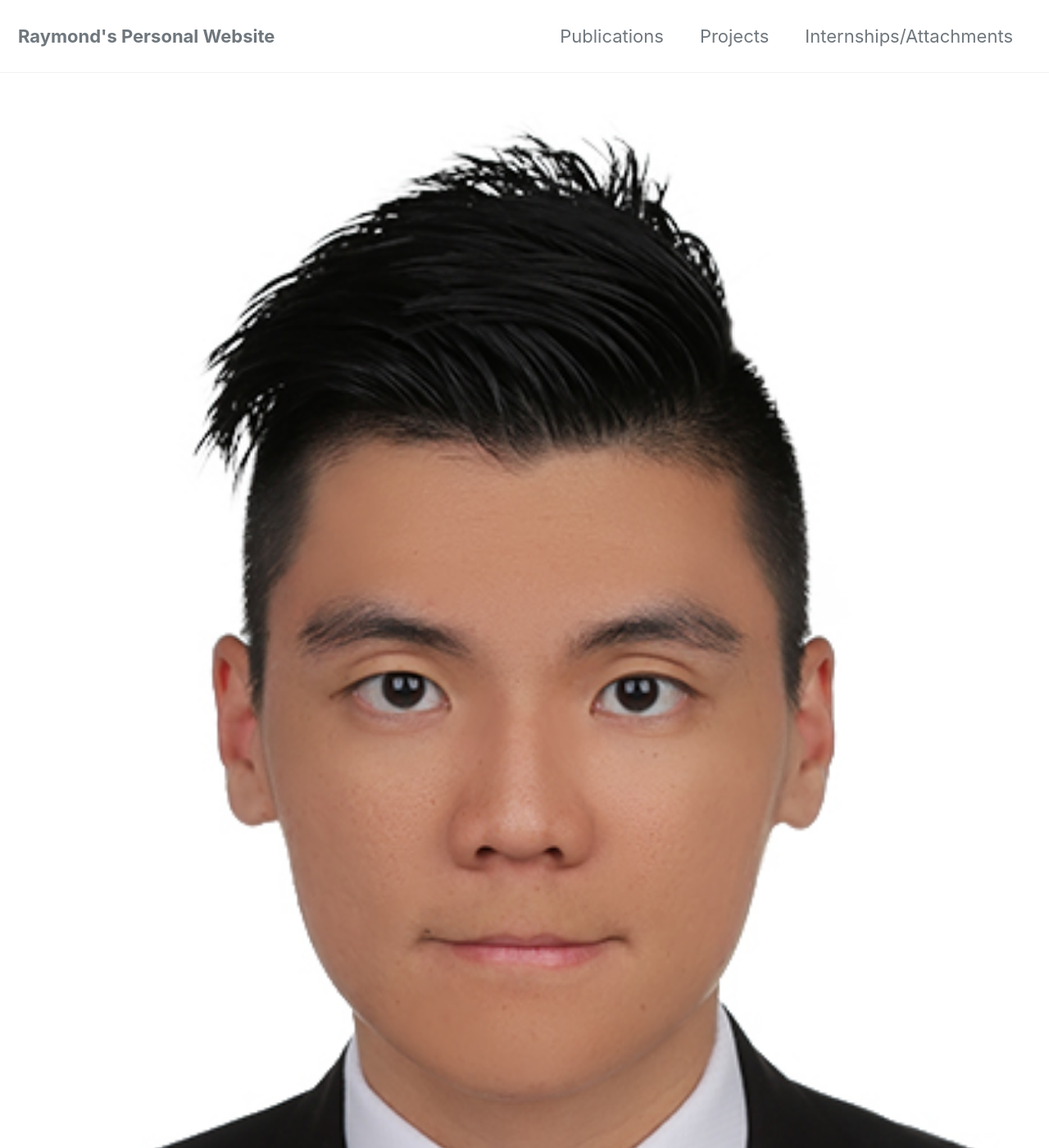
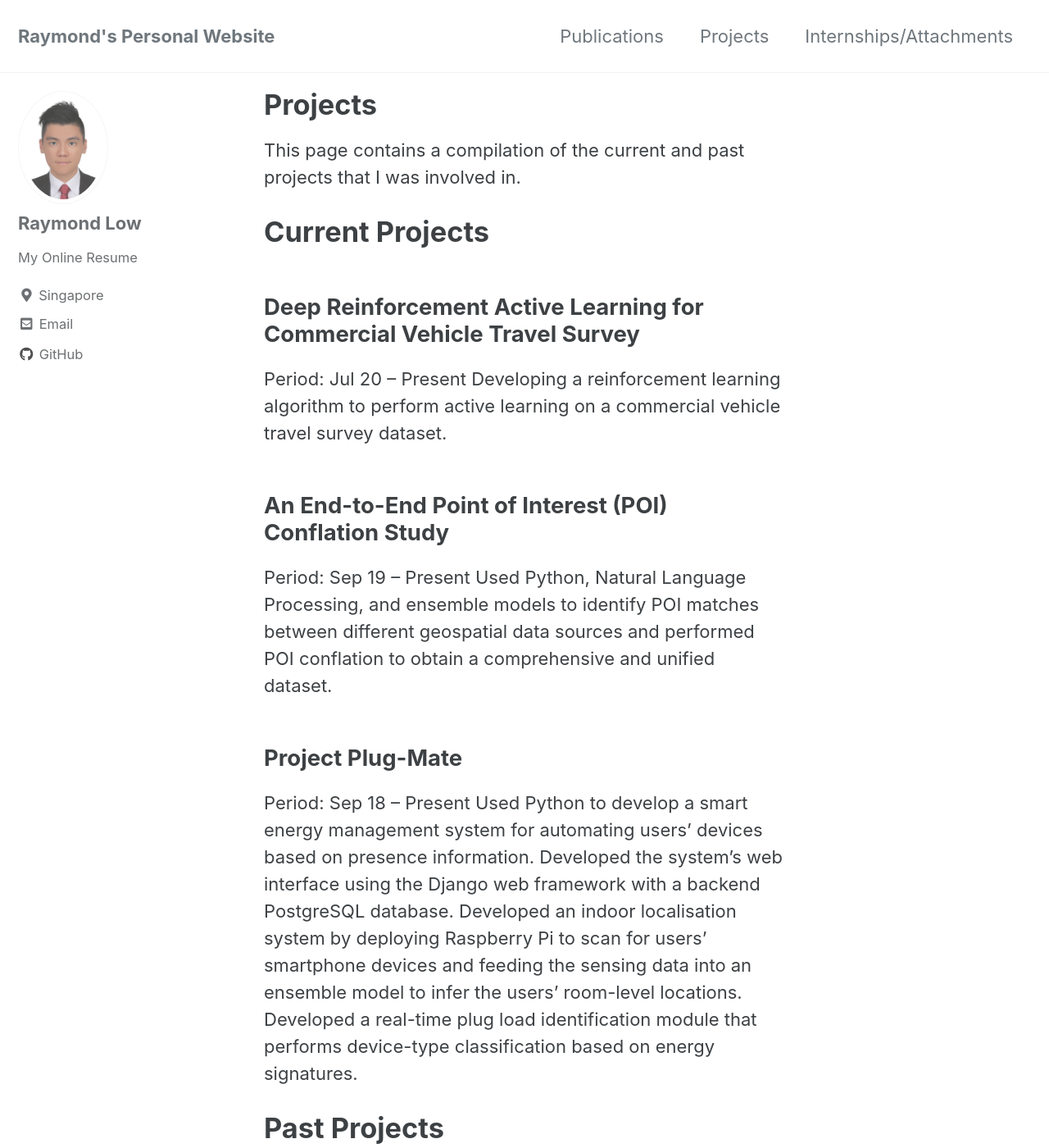
Before and after one commit to iamraymondlow/iamraymondlow.github.io, a Jekyll site: the page built from _pages/projects.md, in a window 1280 px wide and 1400 px high. Shown: the whole window at 82% size. Built offline with Jekyll 4.4.1, drawn with Linux system fonts in a browser that asks for light colours; cached includes are drawn as plain includes; some of the changed text lies outside the part shown.

Commit message:
updated internship and projects pages

```diff
--- a/_pages/internships.md
+++ b/_pages/internships.md
@@ -3,6 +3,51 @@ layout: archive
 author_profile: true
 title: "Internship/Attachments"
 permalink: /internships/
-header:
-    image: "/assets/images/lake.jpg"
 ---
+
+# Agency for Science Technology and Research
+#### Location: Singapore
+#### Period: March 20 to Present
+Visiting Researcher, Institute for Infocomm Research (I2R), Machine Intellection
+* Developing a reinforcement learning algorithm to perform active learning using Pytorch to address sparsely labelled datasets.
+* Worked on a geospatial point of interest and taxi trajectory dataset to perform land use classification using active learning algorithms and interpretable machine learning.
+
+
+# Deloitte Digital
+#### Location: Singapore
+#### Period: February 17 to July 17 (6 months)
+Intern, Project Management & Change Management, Management Consulting
+* Worked on a major digital transformation project with one of Asia’s largest real estate companies.
+* Maintained the project’s RAID log, Decision log, and Action log during his stint in the PMO team.
+* Facilitated daily stand-up sessions between project team and the client’s PMO team.
+
+
+# KPMG
+#### Location: Singapore
+#### Period: May 2016 to July 2016 (3 months)
+Intern, Enterprise Risk Management
+* Assisted in the development of course materials related to Enterprise Risk Management targeted towards risk professionals in the industry.
+* Evaluated the whistle-blowing policy of 2 regional healthcare clusters under a major healthcare provider and came up with recommendations based on industry best practices and regulations referenced from SGX Listing Rule 1207.
+* Led the setup of the Microsoft SharePoint site to serve as a collaboration tool within the department and developed a SOP in maintaining the site.
+* Acquired a strong understanding of the various Risk Management principles and standards (ISO 31000, COSO Framework).
+
+
+# Singapore Airlines Engineering Company :sunglasses:
+#### Location: Singapore
+#### Period: May 2015 to Jul 2015 (3 months)
+Intern, Engineering
+* Co-developed the proof of concept of a troubleshooting decision support system to supplement the current maintenance process by utilising historical maintenance data.
+* Co-developed an Advanced Structural Repair Filter using VBA which resulted in a 90% increase in operational efficiency.
+* Researched on introducing Electronic Task Card technology into the current aircraft maintenance checks.
+* Acquired an understanding of the inner workings of a MRO from multiple perspectives.
+
+
+# Toronto Dominion Securities
+#### Location: Singapore
+#### Period: Jan 2015 to Apr 2015 (4 months)
+Intern, Client Onboarding, Operations
+* Assessed client risk levels based on jurisdiction risk, product risk, and business risk
+* Performed SDD, CDD, and EDD depending on the clients’ overall risk level
+* Conducted sanctions check on counter-parties for Trade Finance to facilitate transactions
+* Acquired knowledge on classification and escalation of adverse information on counter parties
+* Nominated for the Act for Impact (AFI) Award due to his exemplary performance
--- a/_pages/projects.md
+++ b/_pages/projects.md
@@ -1,13 +1,27 @@
 ---
 layout: archive
+author_profile: true
 title: "Projects"
 permalink: /projects/
-author_profile: true
-header:
-    image: "/assets/images/profile_pic.jpg"
 ---
 
-My primary research focuses on applying active learning, data engineering, data fusion, deep reinforcement learning,
-and deep generative models to tackle various data issues commonly encountered in urban freight transportation. These
-issues include data sparsity, data imbalance, incomplete data, and data with high labelling costs. I also have
-experience developing smart energy management systems using IoT technologies and web applications.
+This page contains a compilation of the current and past projects that I was involved in.
+
+# Current Projects
+
+## Deep Reinforcement Active Learning for Commercial Vehicle Travel Survey
+Period: Jul 20 – Present
+Developing a reinforcement learning algorithm to perform active learning on a commercial vehicle travel survey dataset.
+
+## An End-to-End Point of Interest (POI) Conflation Study
+Period: Sep 19 – Present
+Used Python, Natural Language Processing, and ensemble models to identify POI matches between different geospatial data sources and performed POI conflation to obtain a comprehensive and unified dataset.
+
+## Project Plug-Mate
+Period: Sep 18 – Present
+Used Python to develop a smart energy management system for automating users’ devices based on presence information.
+Developed the system’s web interface using the Django web framework with a backend PostgreSQL database.
+Developed an indoor localisation system by deploying Raspberry Pi to scan for users’ smartphone devices and feeding the sensing data into an ensemble model to infer the users’ room-level locations.
+Developed a real-time plug load identification module that performs device-type classification based on energy signatures.
+
+# Past Projects
```
Also changed, not shown: _pages/publications.md (+0 -2 lines).
